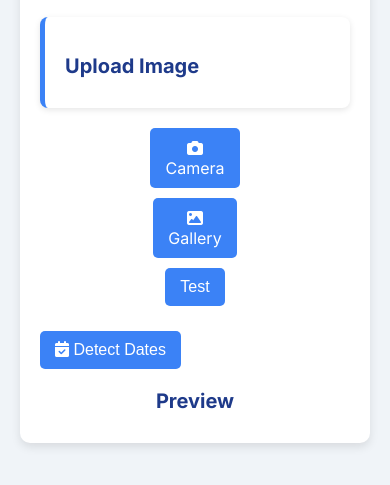
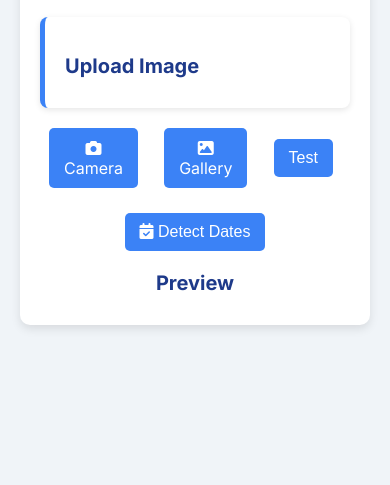
Before and after one commit to gaurav22066/minor_pr, a plain HTML site: page index.html in a window 390 px wide. Shown: the part 139-624 px from the top of the page. Drawn offline with Linux system fonts and the light colour scheme.

Commit message:
Update styles.css

```diff
--- a/styles.css
+++ b/styles.css
@@ -165,7 +165,9 @@ h2 {
   text-align: center;
   margin-top: 15px;
 }
-
+.mobile-detect{
+  display: none;
+}
 .upload-btn {
   display: inline-block;
   background-color: #3b82f6;
@@ -182,9 +184,17 @@ h2 {
 
 @media (max-width: 768px) {
   .mobile-upload-options {
-    display: block;
+    display: flex;
+    justify-content: space-around;
+    align-items: center;
+    margin-top: 15px;
   }
 
+  .mobile-detect{
+    display: block;
+    margin-top: 20px;
+    text-align: center;
+  }
   #imageInput, #detectButton {
     display: none;
   }
```
